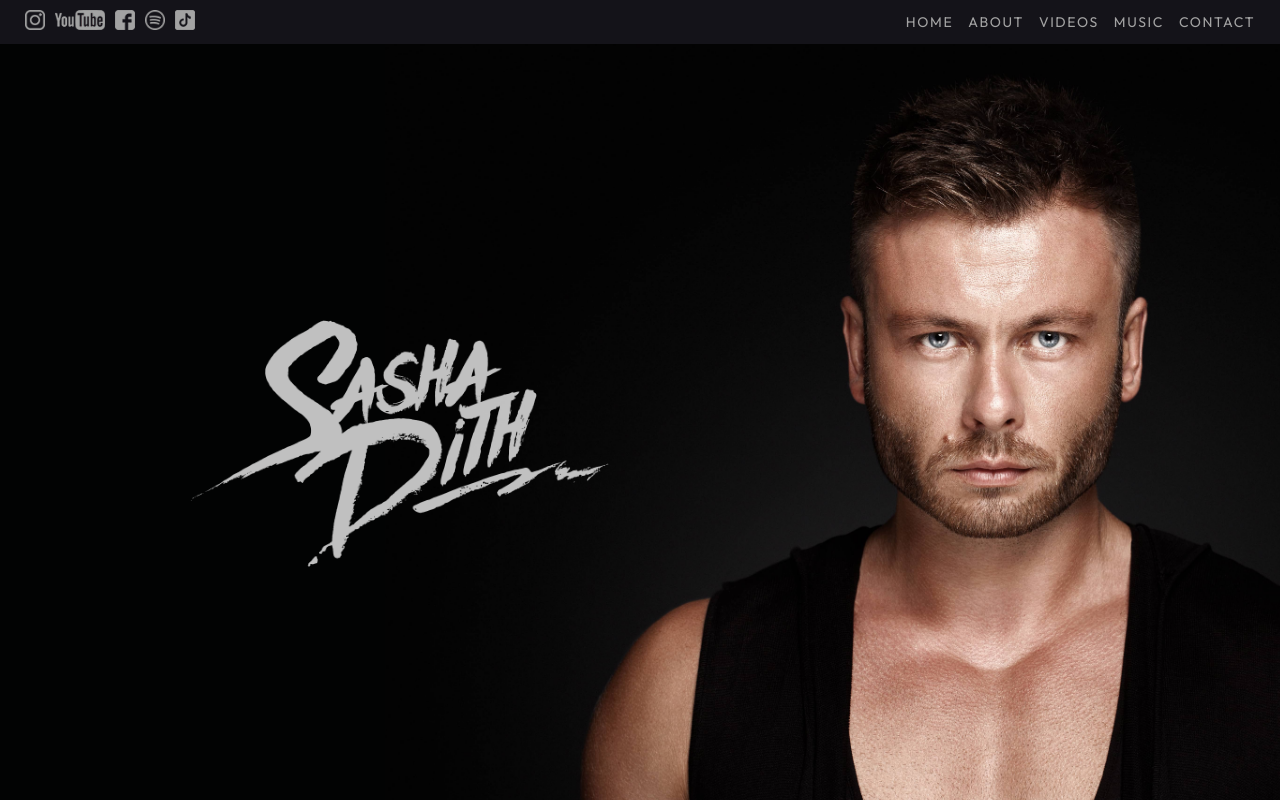
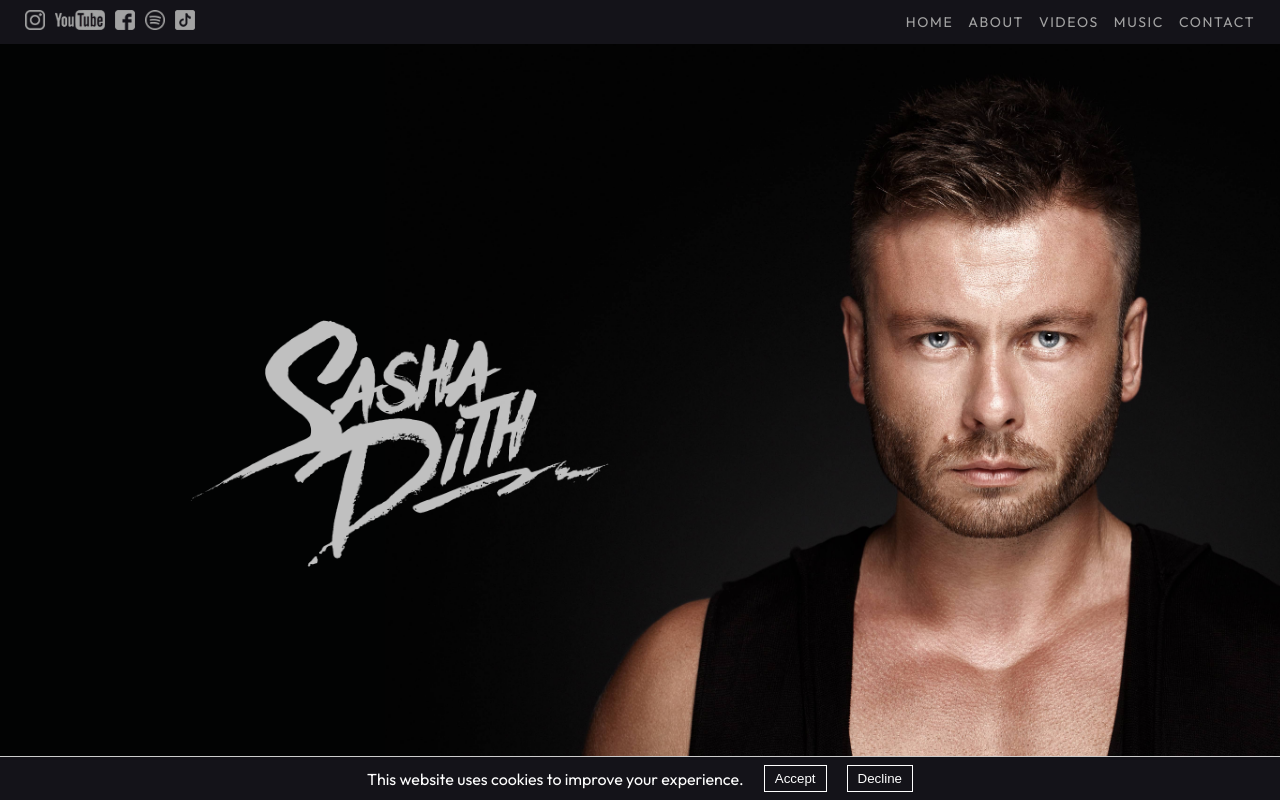
Before and after one commit to sashadith/website, a Next.js app: page / in a window 1280 px wide. Shown: the top 800 px of the page. Built offline with nearby package versions, Linux system fonts and the light colour scheme.

Commit message:
add cookies

```diff
--- a/src/app/layout.tsx
+++ b/src/app/layout.tsx
@@ -4,6 +4,7 @@ import { Outfit } from 'next/font/google'
 import { Orbitron } from 'next/font/google'
 import TheHeader from '@/components/TheHeader/TheHeader';
 import TheFooter from '@/components/TheFooter/TheFooter';
+import CookieConsent from '@/components/CookieConsent/CookieConsent'
 const outfit = Outfit({ subsets: ['latin'] })
 const orbitron = Orbitron({ subsets: ['latin'] })
 
@@ -23,6 +24,7 @@ export default function RootLayout({
         <TheHeader />
         {children}
         <TheFooter />
+        <CookieConsent />
       </body>
     </html>
   )
--- /dev/null
+++ b/src/components/CookieConsent/CookieConsent.js
@@ -0,0 +1,41 @@
+'use client'
+import React, { useState, useEffect } from 'react';
+import styles from './CookieConsent.module.scss';
+
+const CookieConsent = () => {
+  const [showBanner, setShowBanner] = useState(false);
+
+  useEffect(() => {
+    // Проверяем, было ли согласие на использование куки принято
+    const isConsentAccepted = localStorage.getItem('cookieConsentAccepted') === 'true';
+    setShowBanner(!isConsentAccepted);
+  }, []);
+
+  const handleAccept = () => {
+    // При клике на "Принять", сохраняем состояние в localStorage,
+    // чтобы сообщение больше не отображалось после обновления страницы
+    localStorage.setItem('cookieConsentAccepted', 'true');
+    setShowBanner(false);
+  };
+
+  const handleDecline = () => {
+    // При клике на "Отказаться", удаляем состояние из localStorage,
+    // чтобы сообщение о согласии на использование куки снова появлялось
+    localStorage.removeItem('cookieConsentAccepted');
+    setShowBanner(false);
+  };
+
+  if (!showBanner) {
+    return null;
+  }
+
+  return (
+    <div className={styles.cookieBanner}>
+      <p>This website uses cookies to improve your experience.</p>
+      <button className={styles.buttonCookies} onClick={handleAccept}>Accept</button>
+      <button className={styles.buttonCookies} onClick={handleDecline}>Decline</button>
+    </div>
+  );
+};
+
+export default CookieConsent;
--- /dev/null
+++ b/src/components/CookieConsent/CookieConsent.module.scss
@@ -0,0 +1,30 @@
+.cookieBanner {
+  position: fixed;
+  bottom: 0;
+  left: 0;
+  right: 0;
+  background-color: #141319;
+  color: #fff;
+  padding: 8px;
+  text-align: center;
+  border-top: 1px solid #ccc;
+  display: flex;
+  justify-content: center;
+  align-items: center;
+  gap: 20px;
+  z-index: 10000;
+
+  .buttonCookies {
+  background-color: #141319;
+  color: #fff;
+  border: 1px solid #fff;
+  padding: 5px 10px;
+  cursor: pointer;
+  transition: all 0.2s ease-in-out;
+
+    &:hover {
+      background-color: #fff;
+      color: #141319;
+    }
+  }
+}
--- /dev/null
+++ b/src/components/CookieConsent/index.js
@@ -0,0 +1 @@
+export * from "./CookieConsent";
```
